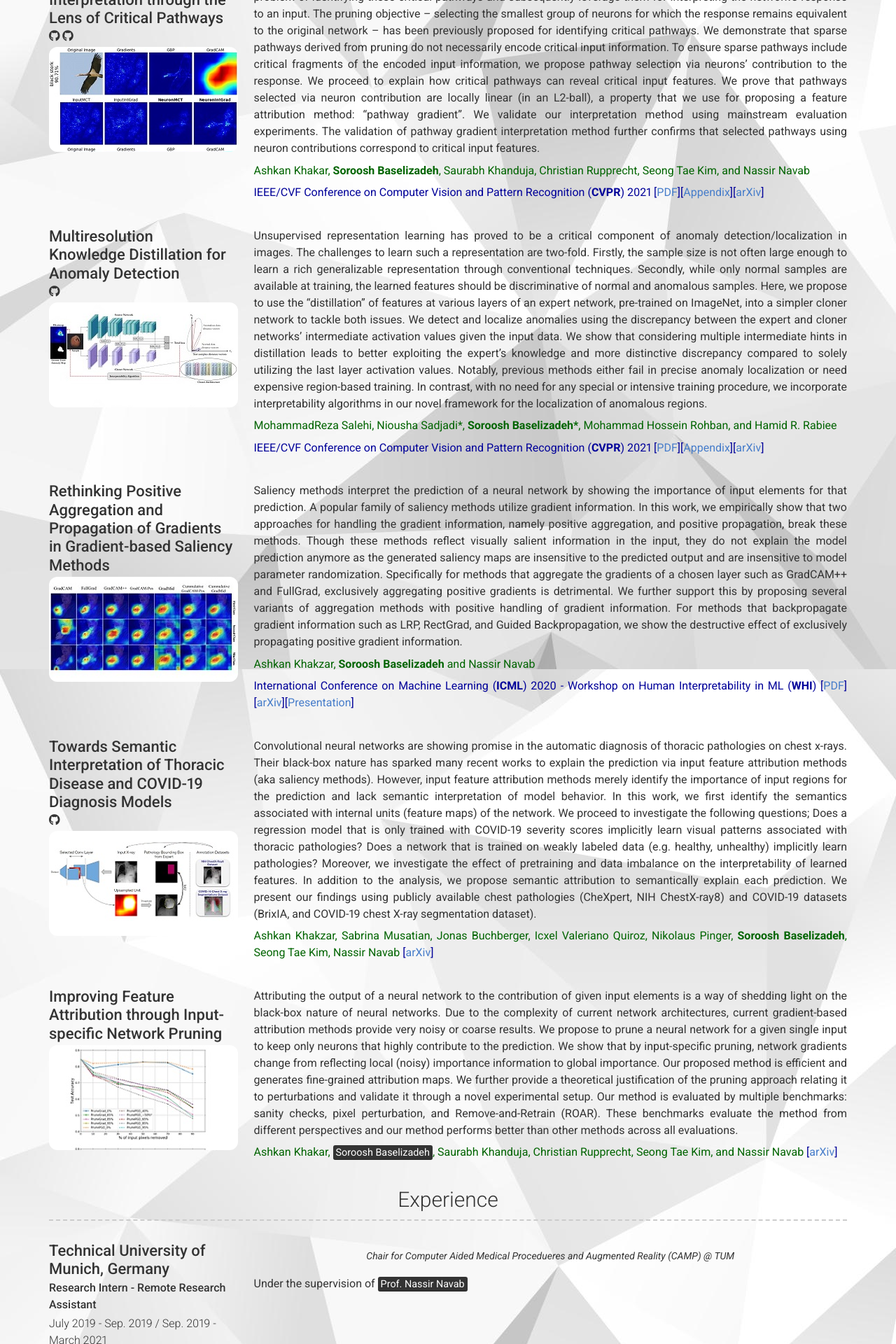
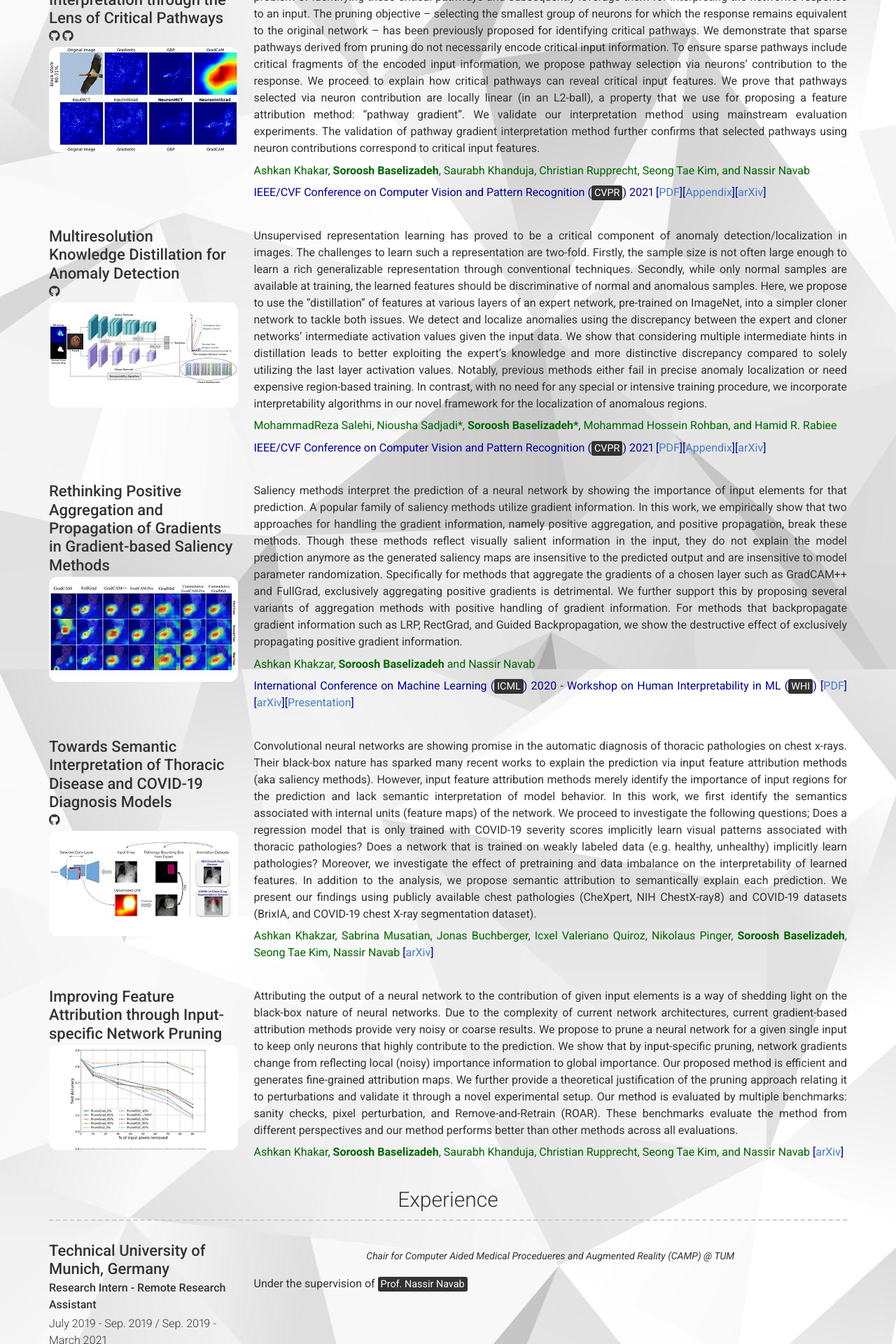
Before and after one commit to Soroosh-Bsl/soroosh-bsl.github.io, a Jekyll site: the page built from index.md, in a window 1280 px wide. Shown: the part 1044-2964 px from the top of the page at 70% size. Built offline with Jekyll 4.4.1, drawn with Linux system fonts in a browser that asks for light colours; nearby versions of some CDN libraries; a style sheet for code colours, icons or effects is not loaded.

Commit message:
update <mark>

```diff
--- a/_config.yml
+++ b/_config.yml
@@ -105,7 +105,7 @@ content:
 
           <span style="color:#006400"> Ashkan Khakar, <strong>Soroosh Baselizadeh</strong>, Saurabh Khanduja, Christian Rupprecht, Seong Tae Kim, and Nassir Navab </span>
 
-          <span style="color:#000099"> IEEE/CVF Conference on Computer Vision and Pattern Recognition (<strong>CVPR</strong>) 2021
+          <span style="color:#000099"> IEEE/CVF Conference on Computer Vision and Pattern Recognition (<mark>CVPR</mark>) 2021
           [<a href="url(/files/pathwaygrad_main.pdf)">PDF</a>][<a href="url(/files/pathwaygrad_appendix.pdf)">Appendix</a>][<a href="https://arxiv.org/abs/2103.16886">arXiv</a>]</span>
       - layout: left
         title: Multiresolution Knowledge Distillation for Anomaly Detection
@@ -121,7 +121,7 @@ content:
 
           <span style="color:#006400"> MohammadReza Salehi, Niousha Sadjadi*, <strong>Soroosh Baselizadeh*</strong>, Mohammad Hossein Rohban, and Hamid R. Rabiee </span>
 
-          <span style="color:#000099"> IEEE/CVF Conference on Computer Vision and Pattern Recognition (<strong>CVPR</strong>) 2021
+          <span style="color:#000099"> IEEE/CVF Conference on Computer Vision and Pattern Recognition (<mark>CVPR</mark>) 2021
           [<a href="url(/pubs/ad_kd_main.pdf)">PDF</a>][<a href="url(/pubs/ad_kd_appendix.pdf)">Appendix</a>][<a href="https://arxiv.org/abs/2011.11108">arXiv</a>]</span>
 
       - layout: left
@@ -134,7 +134,7 @@ content:
 
           <span style="color:#006400"> Ashkan Khakzar, <strong>Soroosh Baselizadeh</strong> and Nassir Navab </span>
 
-          <span style="color:#000099"> International Conference on Machine Learning (<strong>ICML</strong>) 2020 - Workshop on Human Interpretability in ML (<strong>WHI</strong>)
+          <span style="color:#000099"> International Conference on Machine Learning (<mark>ICML</mark>) 2020 - Workshop on Human Interpretability in ML (<mark>WHI</mark>)
           [<a href="url(/pubs/rethink_pos_grad_main.pdf)">PDF</a>][<a href="https://arxiv.org/abs/2012.00362">arXiv</a>][<a href="url(/pubs/rethink_pos_grad_vid.pdf)">Presentation</a>]</span>
       - layout: left
         title: Towards Semantic Interpretation of Thoracic Disease and COVID-19 Diagnosis Models
@@ -155,7 +155,7 @@ content:
         description: |
           Attributing the output of a neural network to the contribution of given input elements is a way of shedding light on the black-box nature of neural networks. Due to the complexity of current network architectures, current gradient-based attribution methods provide very noisy or coarse results. We propose to prune a neural network for a given single input to keep only neurons that highly contribute to the prediction. We show that by input-specific pruning, network gradients change from reflecting local (noisy) importance information to global importance. Our proposed method is efficient and generates fine-grained attribution maps. We further provide a theoretical justification of the pruning approach relating it to perturbations and validate it through a novel experimental setup. Our method is evaluated by multiple benchmarks: sanity checks, pixel perturbation, and Remove-and-Retrain (ROAR). These benchmarks evaluate the method from different perspectives and our method performs better than other methods across all evaluations.
 
-          <span style="color:#006400"> Ashkan Khakar, <mark>Soroosh Baselizadeh</mark>, Saurabh Khanduja, Christian Rupprecht, Seong Tae Kim, and Nassir Navab </span>
+          <span style="color:#006400"> Ashkan Khakar, <strong>Soroosh Baselizadeh</strong>, Saurabh Khanduja, Christian Rupprecht, Seong Tae Kim, and Nassir Navab </span>
           <span style="color:#000099">[<a href="https://arxiv.org/abs/1911.11081">arXiv</a>]</span>
   - title: Experience
     layout: list
```
